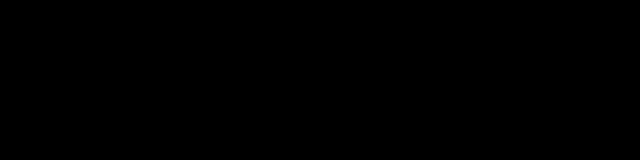
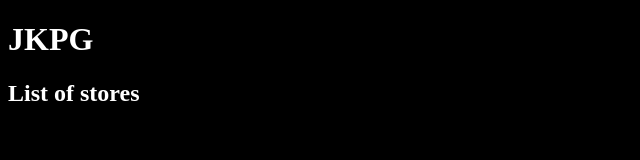
Before and after one commit to liammelkersson/wdac-project, a website: page public/index.html in a window 1280 px wide. Shown: the whole page, without its empty margins (0-640 px from the left). Drawn offline with Linux system fonts and the light colour scheme.

Commit message:
html init

```diff
--- a/public/index.html
+++ b/public/index.html
@@ -7,6 +7,10 @@
     <title>JKPG</title>
 </head>
 <body>
+    <h1>JKPG</h1>
+    <h2>List of stores</h2>
+    <ul></ul>
+
 <script src="./js/app.js"></script>
 </body>
 </html>
```
